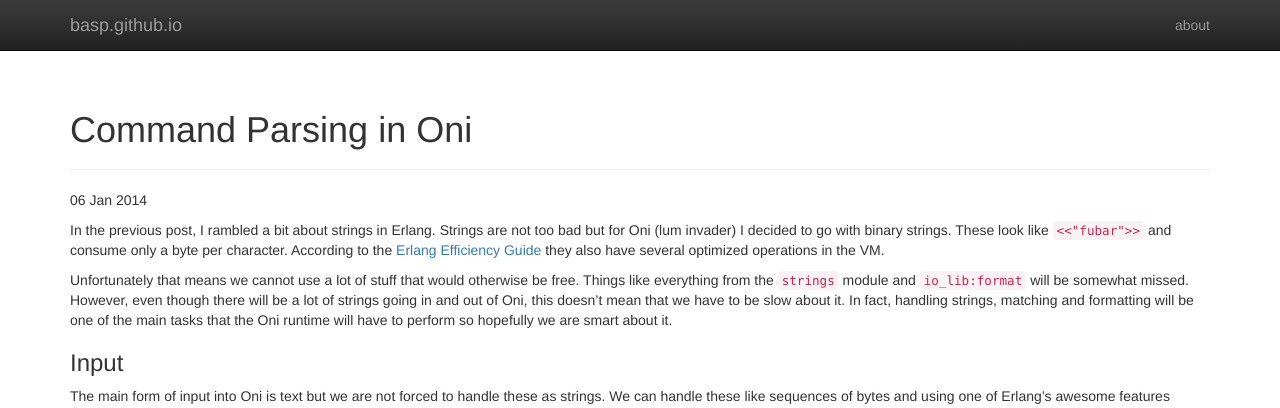
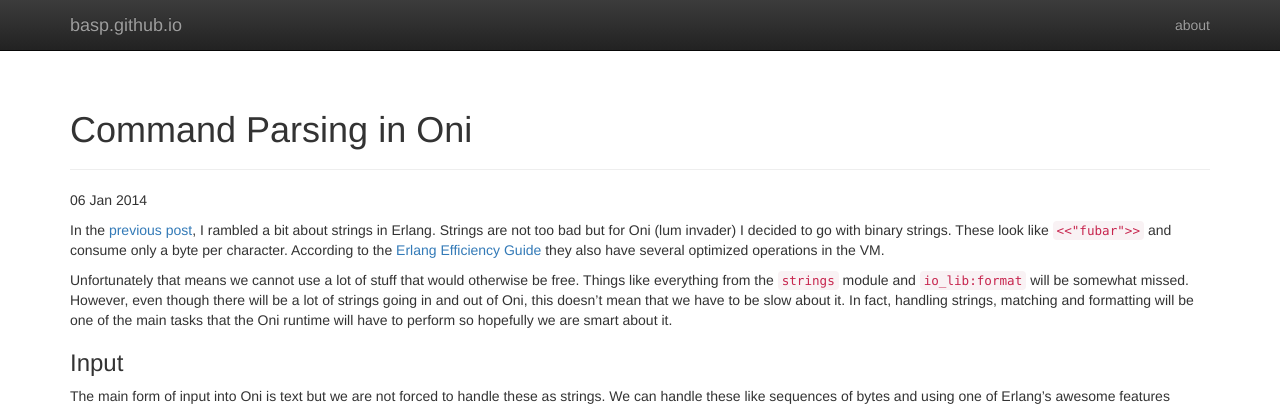
Before and after one commit to basp/basp.github.io, a Jekyll site: the page built from _posts/2014-01-06-command-parsing-in-oni.md, in a window 1280 px wide and 900 px high. Shown: the top 408 px of the window. Built offline with Jekyll 4.4.1, drawn with Linux system fonts in a browser that asks for light colours; nearby versions of some CDN libraries; Markdown is read by kramdown in place of the engine named in the settings; some of the changed lines change nothing that is shown.

Commit message:
Added intra link

```diff
--- a/_posts/2014-01-06-command-parsing-in-oni.md
+++ b/_posts/2014-01-06-command-parsing-in-oni.md
@@ -3,7 +3,7 @@ layout: post
 title: "Command Parsing in Oni"
 tags: [dev, moo, oni]
 ---
-In the previous post, I rambled a bit about strings in Erlang. Strings are not too bad but for Oni (lum invader) I decided to go with binary strings. These look like `<<"fubar">>` and consume only a byte per character. According to the [Erlang Efficiency Guide](http://www.erlang.org/doc/efficiency_guide/binaryhandling.html) they also have several optimized operations in the VM.
+In the [previous post](http://basp.github.io/2014/01/06/string-manipulation-in-erlang.html), I rambled a bit about strings in Erlang. Strings are not too bad but for Oni (lum invader) I decided to go with binary strings. These look like `<<"fubar">>` and consume only a byte per character. According to the [Erlang Efficiency Guide](http://www.erlang.org/doc/efficiency_guide/binaryhandling.html) they also have several optimized operations in the VM.
 
 Unfortunately that means we cannot use a lot of stuff that would otherwise be free. Things like everything from the `strings` module and `io_lib:format` will be somewhat missed. However, even though there will be a lot of strings going in and out of Oni, this doesn't mean that we have to be slow about it. In fact, handling strings, matching and formatting will be one of the main tasks that the Oni runtime will have to perform so hopefully we are smart about it.
 
```
